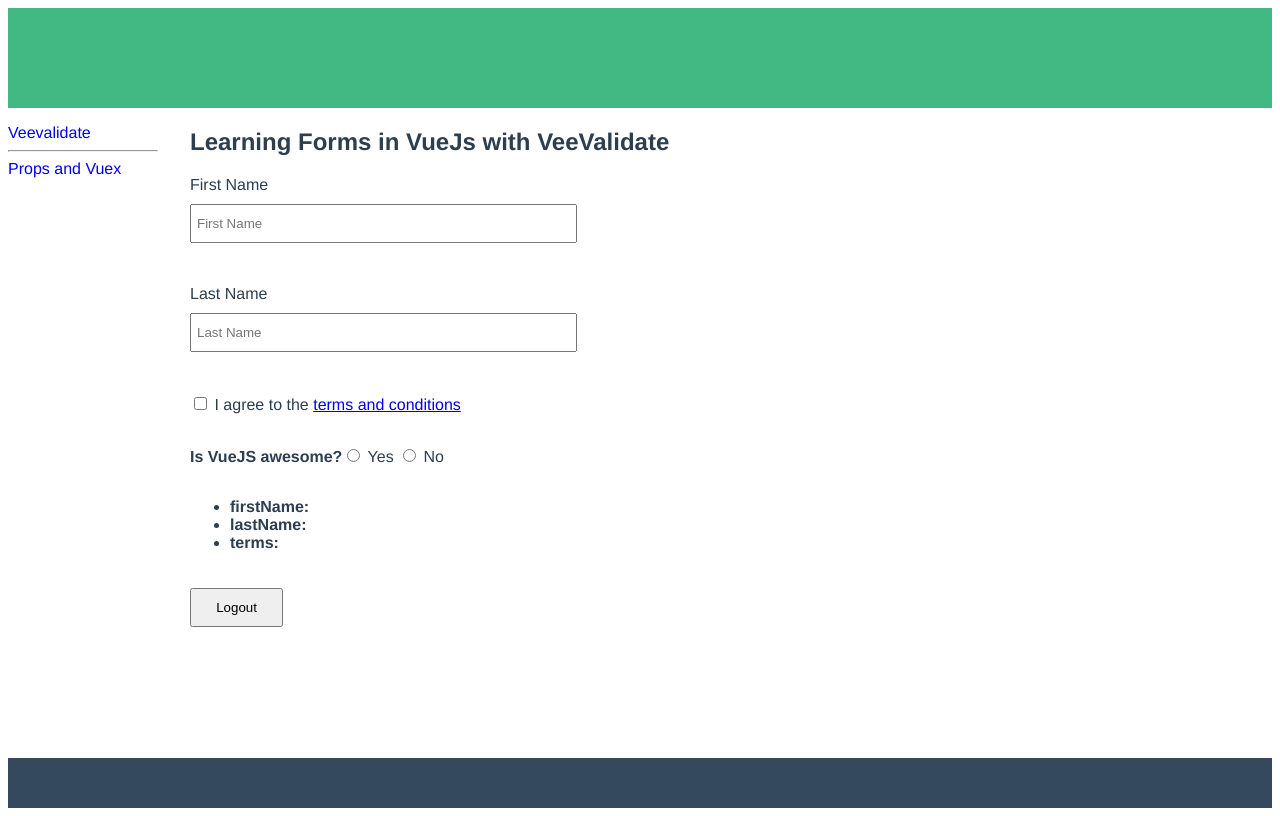
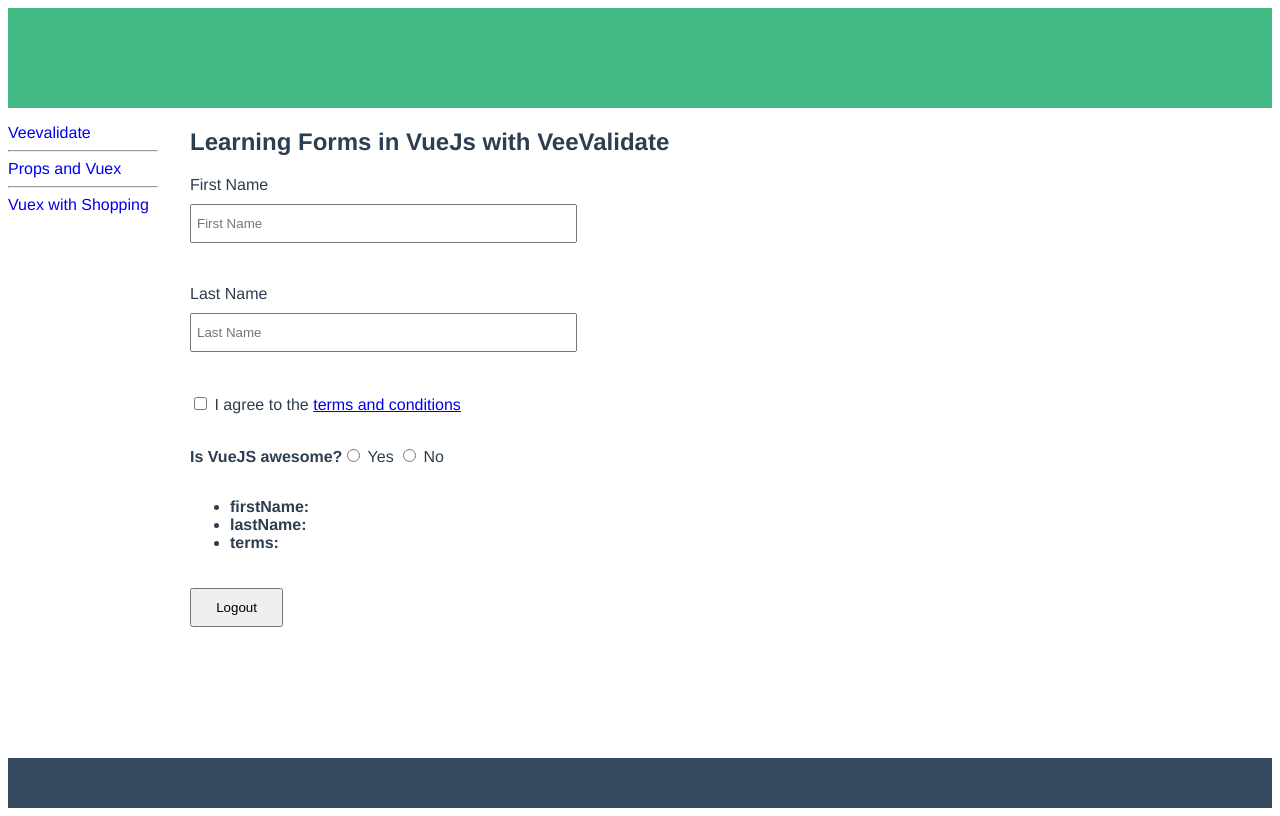
Before and after one commit to adi3230/vue-login-forms, a Vue app: page /helloWorld in a window 1280 px wide. Built offline with nearby package versions, Linux system fonts and the light colour scheme; no server answers; sample sign-in values are in the browser's storage.

Commit message:
feat(shopping): add a new path, update navigation

```diff
--- a/src/components/VueApp.vue
+++ b/src/components/VueApp.vue
@@ -14,6 +14,10 @@
                    <hr/>
                    <li class="hg-vueapp-sidebar-left__list-item">
                        <router-link to="/communication" class="hg-vueapp-sidebar-left__list-item">Props and Vuex</router-link>
+                   </li>
+                   <hr/>
+                   <li>
+                       <router-link to="/shopping" class="hg-vueapp-sidebar-left__list-item">Vuex with Shopping</router-link>
                    </li>
                </ul>
             </div>
--- a/src/router/index.js
+++ b/src/router/index.js
@@ -15,24 +15,30 @@
     },
     {
         path: '/login',
-        name: 'Login',
+        name: 'login',
         component: () => import('@/components/Login.vue')
     },
     {
         path: '/signup',
-        name: 'Signup',
+        name: 'signup',
         component: () => import('@/components/SignUp.vue')
     },
     {
         path: '/helloWorld',
-        name: 'HelloWorld',
+        name: 'helloworld',
         component: () => import('@/components/HelloWorld.vue'),
         meta: { requiresAuth: true }
     },
     {
         path: '/communication',
-        name: 'Communication',
+        name: 'communication',
         component: () => import('@/components/NumberComponent.vue'),
+        meta: { requiresAuth: true }
+    },
+    {
+        path: '/shopping',
+        name: 'shopping',
+        component: () => import('@/components/ShoppingComponent.vue'),
         meta: { requiresAuth: true }
     }
 ]
```
